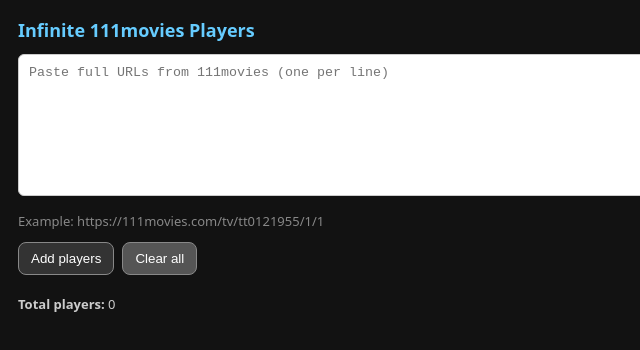
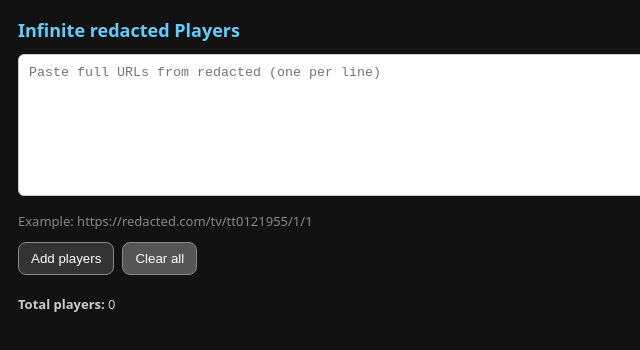
Before and after one commit to NikoboiNFTB/Bulk-Video-Player, a plain HTML site: page index.html in a window 1280 px wide. Shown: the full height of the page, 0-640 px from the left. Drawn offline with Linux system fonts and the light colour scheme.

Commit message:
Update index.html

```diff
--- a/index.html
+++ b/index.html
@@ -3,7 +3,7 @@
 <head>
   <meta charset="utf-8" />
   <meta name="viewport" content="width=device-width,initial-scale=1" />
-  <title>Infinite 111movies Players</title>
+  <title>Infinite redacted Players</title>
   <style>
     :root{--gap:12px}
     body{font-family:system-ui,-apple-system,Segoe UI,Roboto,Ubuntu,"Helvetica Neue",Arial;margin:18px;color:#111;background:#121212}
@@ -21,11 +21,11 @@
   </style>
 </head>
 <body>
-  <h1>Infinite 111movies Players</h1>
+  <h1>Infinite redacted Players</h1>
 
   <div class="controls">
-    <textarea id="input" placeholder="Paste full URLs from 111movies (one per line)"></textarea>
-    <div class="hint">Example: https://111movies.com/tv/tt0121955/1/1</div>
+    <textarea id="input" placeholder="Paste full URLs from redacted (one per line)"></textarea>
+    <div class="hint">Example: https://redacted.com/tv/tt0121955/1/1</div>
   </div>
 
   <div class="row" style="margin-bottom:12px">
@@ -83,7 +83,7 @@
 
     document.getElementById('addBtn').addEventListener('click', ()=>{
       const text = input.value;
-      if(!text.trim()) return alert('Paste some 111movies URLs first.');
+      if(!text.trim()) return alert('Paste some redacted URLs first.');
       parseAndAdd(text);
       input.value = '';
     });
```
